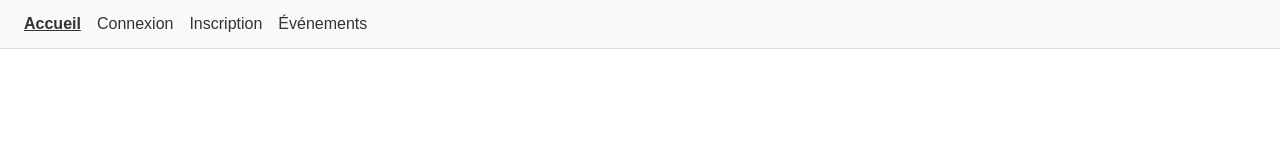
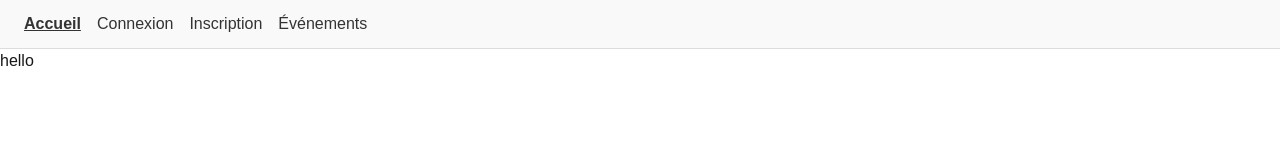
Before and after one commit to elyes-bk/media-challenge, a Next.js app: page / in a window 1280 px wide. Shown: the top 160 px of the page. Built offline with nearby package versions, Linux system fonts and the light colour scheme.

Commit message:
navbar dans layout

```diff
--- a/src/app/layout.js
+++ b/src/app/layout.js
@@ -1,28 +1,13 @@
 import { Geist, Geist_Mono } from "next/font/google";
 import "./globals.css";
 import 'leaflet/dist/leaflet.css';
-
-const geistSans = Geist({
-  variable: "--font-geist-sans",
-  subsets: ["latin"],
-});
-
-const geistMono = Geist_Mono({
-  variable: "--font-geist-mono",
-  subsets: ["latin"],
-});
-
-export const metadata = {
-  title: "Create Next App",
-  description: "Generated by create next app",
-};
+import Nav from '../components/Nav';
 
 export default function RootLayout({ children }) {
   return (
     <html>
-      <body
-        className={`${geistSans.variable} ${geistMono.variable} antialiased`}
-      >
+      <body>
+        <Nav />
         {children}
       </body>
     </html>
--- a/src/app/login/page.js
+++ b/src/app/login/page.js
@@ -1,7 +1,6 @@
 "use client";
 import { useState, useEffect } from 'react';
 import { supabase } from '../../lib/supabaseClient';
-import Nav from '../../components/Nav';
 
 export default function Login() {
   const [email, setEmail] = useState('');
@@ -53,7 +52,6 @@ export default function Login() {
 
   return (
     <div>
-        <Nav />
         <div style={{
         maxWidth: 320,
         margin: '100px auto',
--- a/src/app/page.js
+++ b/src/app/page.js
@@ -1,12 +1,10 @@
 'use client';
-import Image from "next/image";
 import Nav from '../components/Nav';
 
 export default function Home({children}) {
   return (
       <div>
-        <Nav />
-        <main>{children}</main>
+        <h1>hello</h1>
       </div>
   );
 }
--- a/src/app/register/page.js
+++ b/src/app/register/page.js
@@ -1,7 +1,6 @@
 'use client';
 import { useState } from 'react';
 import { supabase } from '../../lib/supabaseClient';
-import Nav from '../../components/Nav';
 
 export default function Register() {
   const [email, setEmail] = useState('');
@@ -59,7 +58,6 @@ export default function Register() {
 
   return (
     <div>
-      <Nav />
       <div style={{
         maxWidth: 320,
         margin: '100px auto',
--- a/src/components/Nav.js
+++ b/src/components/Nav.js
@@ -1,3 +1,5 @@
+'use client'
+
 import Link from 'next/link';
 import { usePathname } from 'next/navigation';
 
```
